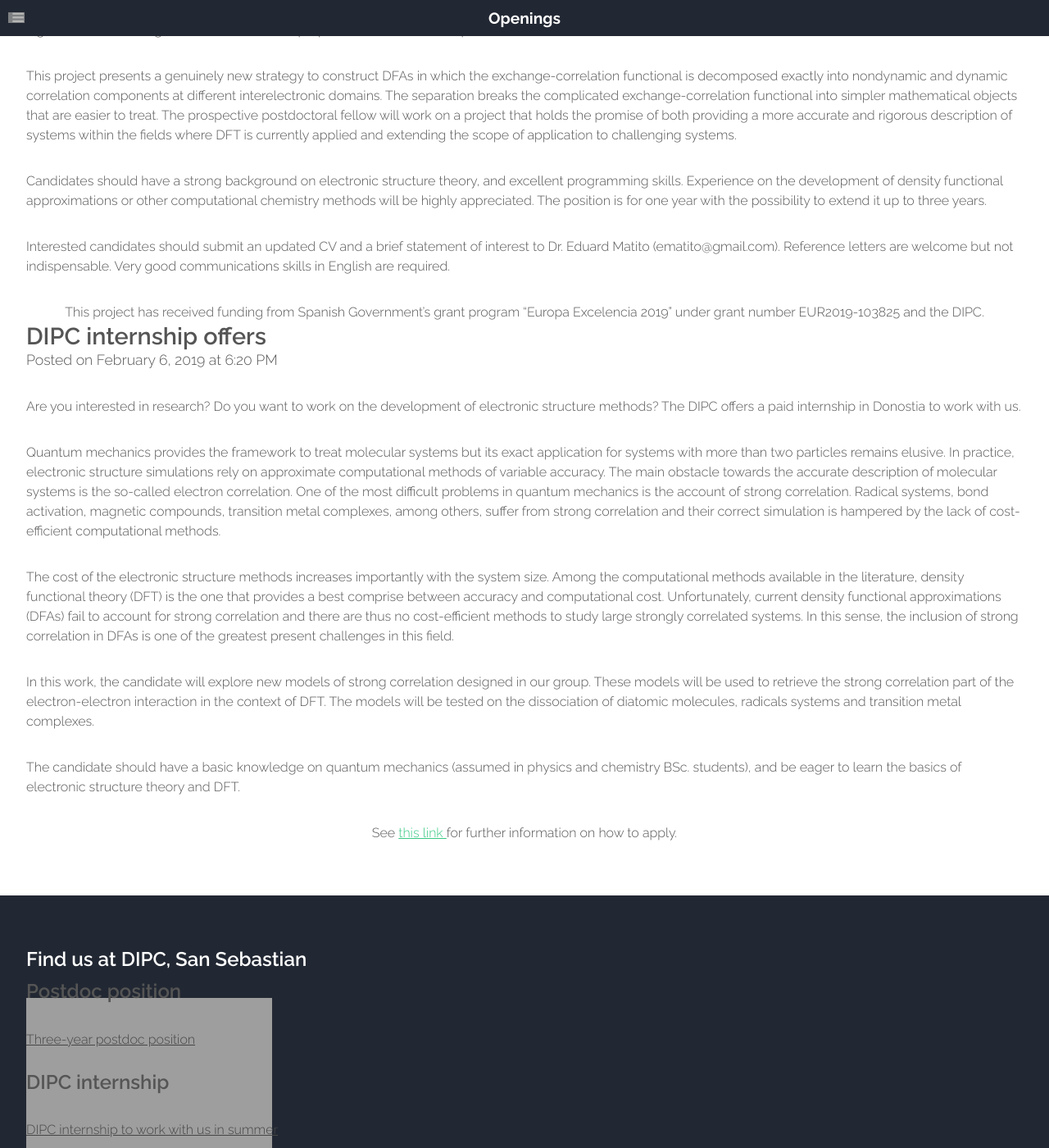
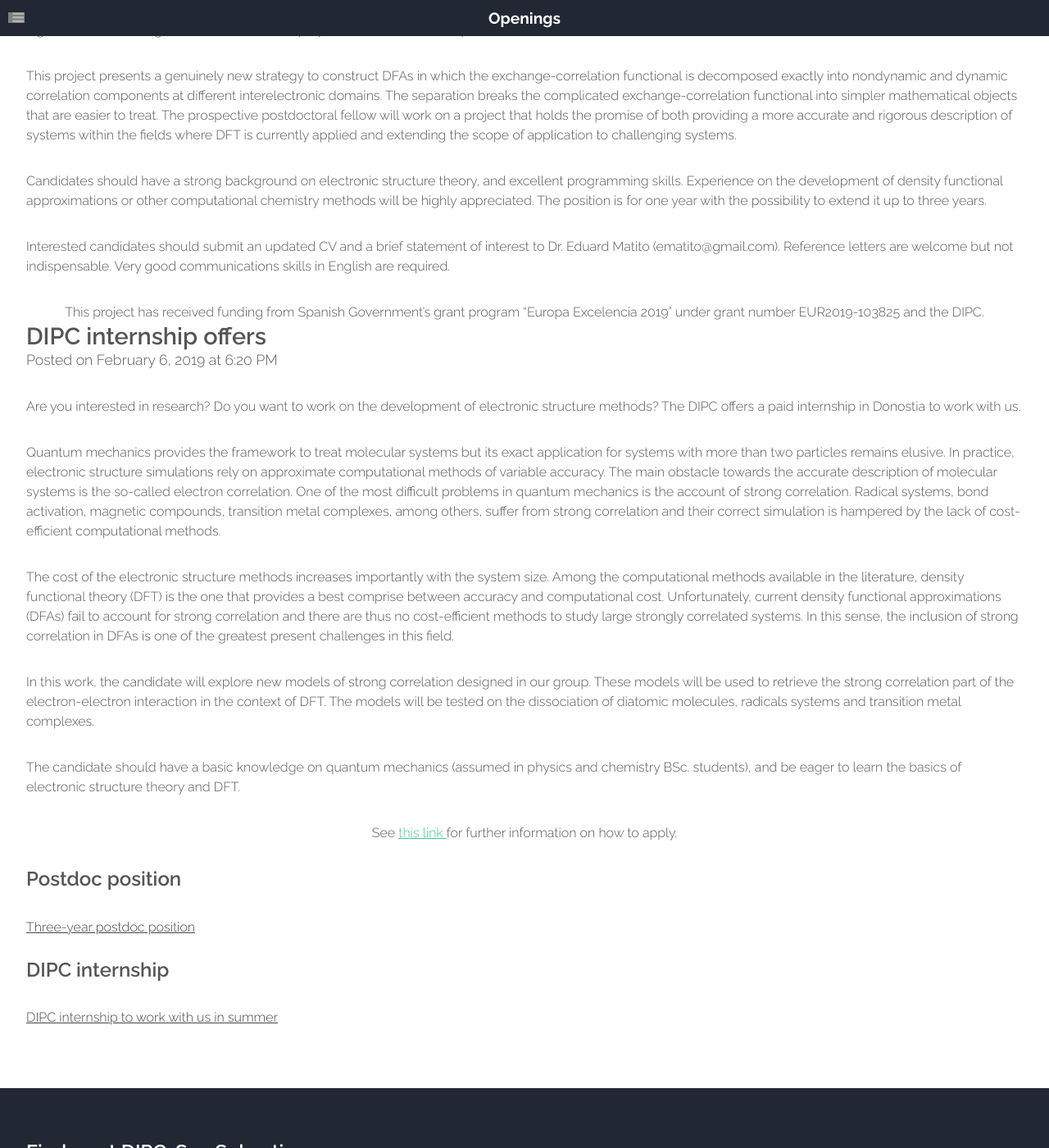
Before and after one commit to old-jekyll-templates/Horizons-Jekyll-Theme, a Jekyll site: the page built from openings.html, in a window 1280 px wide and 1400 px high, scrolled down 439 px. Shown: the whole window at 82% size. Built offline with Jekyll 4.4.1, drawn with Linux system fonts in a browser that asks for light colours; grey boxes are pictures that could not be loaded.

Commit message:
Update style.css

```diff
--- a/assets/css/style.css
+++ b/assets/css/style.css
@@ -594,14 +594,6 @@
 			color: inherit;
 		}
 
-.sidebar {
-  width: 15%;
-  position: fixed;
-  background: no-repeat;
-  border-right: 2px solid;
-    bottom:0;
-}
-
 /* Main */
 
 	.no-sidebar #main .major, .left-sidebar #main .major, .right-sidebar #main .major {
```
